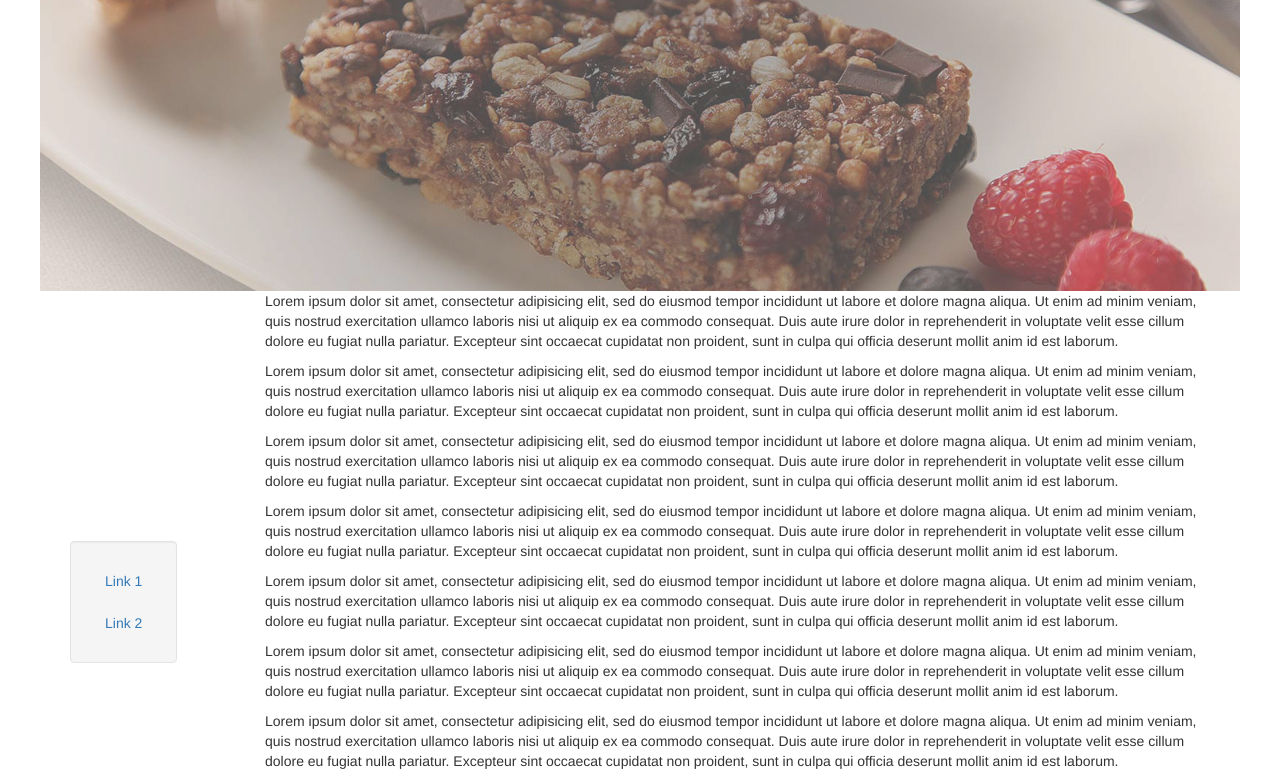
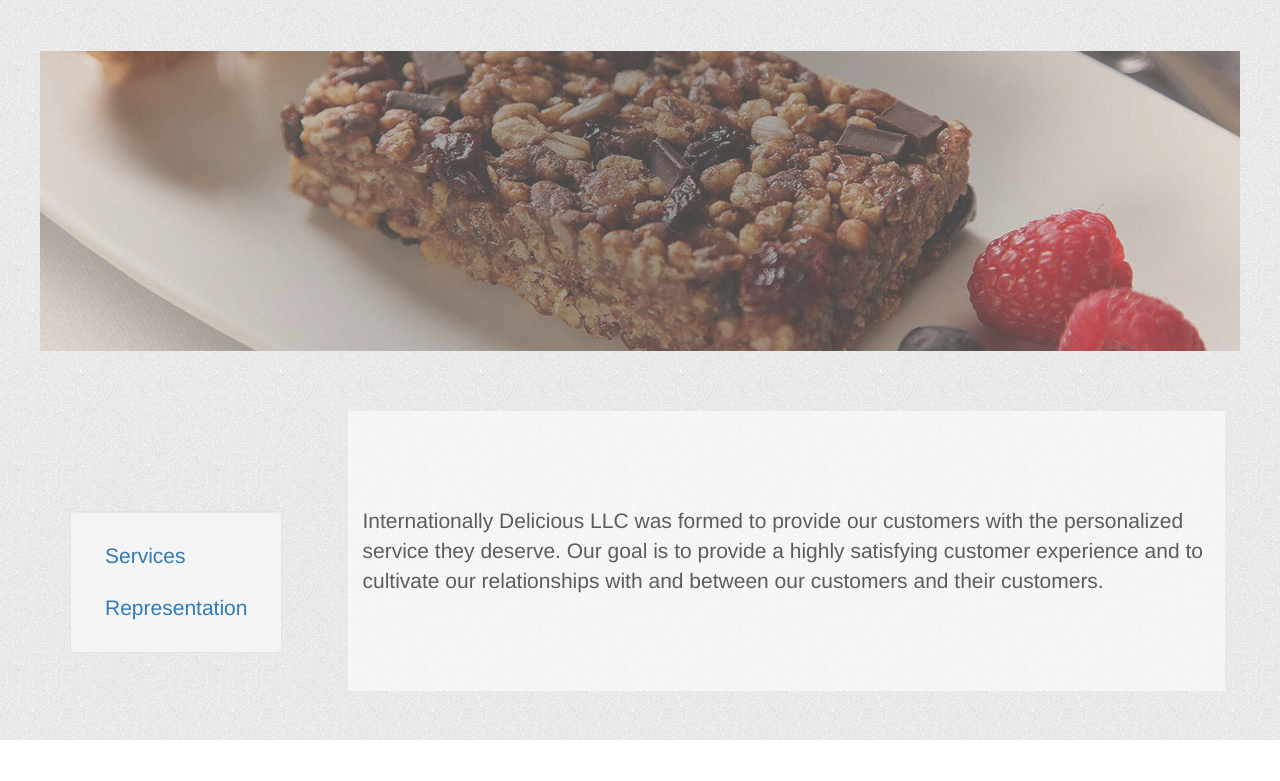
Before and after one commit to patrickmult/idbrokersllc.com, a plain HTML site: page index.html in a window 1280 px wide. Shown: the part 60-841 px from the top of the page. After the commit the page ends 800 px from the top, so only its background shows below. Drawn offline with nearby package versions, Linux system fonts and the light colour scheme.

Commit message:
index styling and formatting

```diff
--- a/css/styles.css
+++ b/css/styles.css
@@ -1,11 +1,49 @@
+body {
+    background-image: url(../img/light_toast.png);
+}
+
+#zcontent{
+    background-color: #ffffff;
+    opacity: 0.6;
+}
+
+#blurb{
+    color:white;
+    text-align: right;
+    position: absolute;
+    right: 20%;
+    bottom: 0;
+    font-size: 1.5em;
+}
+
+#sec0{
+    color:black;
+    font-size: 1.5em;
+}
+
+.textcontainer {
+   height: 20em;
+   position: relative
+}
+
+.vcenter {
+    margin: 0;
+   position: absolute;               /* 2 */
+   top: 50%;                         /* 3 */
+   transform: translate(0, -50%)
+}
+
 .sydebar {
-	margin-top: 250px;
+    margin-top: 100px;
+    font-size: 1.5em;
 }
 
 .bennercontainer {
 	background-color: blue;
 	height: 300px;
 	width: 100%;
+    margin-top:60px;
+    margin-bottom: 60px;
 }
 
 .navbar {
--- a/index.html
+++ b/index.html
@@ -22,7 +22,7 @@
   </head>
   <body>
 
-<!-- Banner and Logo -->
+
 
 <!-- Static navbar -->
 <div class="navbar navbar-inverse navbar-static-top">
@@ -30,9 +30,13 @@
     <div class="navbar-header">
       <a class="navbar-brand" href="#">Internationally Delicious LLC</a>
     </div>
+    <div id="blurb">
+      <span>YOUR CONSULTANT TO THE WORLD!</span>
+    </div>
   </div>
 </div>
 
+<!-- Flashing Banner -->
 <div class="bennercontainer" id="banner">
 </div>
 
@@ -41,28 +45,18 @@
 <div class="container">
 
 <div class="row">
-  <div class="col-md-2 col-sm-2 col-xs-2">
+  <div class="col-md-3 col-sm-3 col-xs-3">
     <div class="sydebar well bs-sidebar affix" id="sidebar">
       <ul class="nav nav-pills nav-stacked">
-        <li><a href="#">Link 1</a></li>
-        <li><a href="#">Link 2</a></li>
+        <li><a href="#">Services</a></li>
+        <li><a href="#">Representation</a></li>
       </ul>
     </div> <!--well bs-sidebar affix-->
   </div> <!--col-md-3-->
-  <div class="col-md-10 col-sm-10 col-xs-10">
-      <p>Lorem ipsum dolor sit amet, consectetur adipisicing elit, sed do eiusmod tempor incididunt ut labore et dolore magna aliqua. Ut enim ad minim veniam, quis nostrud exercitation ullamco laboris nisi ut aliquip ex ea commodo consequat. Duis aute irure dolor in reprehenderit in voluptate velit esse cillum dolore eu fugiat nulla pariatur. Excepteur sint occaecat cupidatat non proident, sunt in culpa qui officia deserunt mollit anim id est laborum.</p>
-
-      <p>Lorem ipsum dolor sit amet, consectetur adipisicing elit, sed do eiusmod tempor incididunt ut labore et dolore magna aliqua. Ut enim ad minim veniam, quis nostrud exercitation ullamco laboris nisi ut aliquip ex ea commodo consequat. Duis aute irure dolor in reprehenderit in voluptate velit esse cillum dolore eu fugiat nulla pariatur. Excepteur sint occaecat cupidatat non proident, sunt in culpa qui officia deserunt mollit anim id est laborum.</p>
-
-       <p>Lorem ipsum dolor sit amet, consectetur adipisicing elit, sed do eiusmod tempor incididunt ut labore et dolore magna aliqua. Ut enim ad minim veniam, quis nostrud exercitation ullamco laboris nisi ut aliquip ex ea commodo consequat. Duis aute irure dolor in reprehenderit in voluptate velit esse cillum dolore eu fugiat nulla pariatur. Excepteur sint occaecat cupidatat non proident, sunt in culpa qui officia deserunt mollit anim id est laborum. </p>
-
-      <p>Lorem ipsum dolor sit amet, consectetur adipisicing elit, sed do eiusmod tempor incididunt ut labore et dolore magna aliqua. Ut enim ad minim veniam, quis nostrud exercitation ullamco laboris nisi ut aliquip ex ea commodo consequat. Duis aute irure dolor in reprehenderit in voluptate velit esse cillum dolore eu fugiat nulla pariatur. Excepteur sint occaecat cupidatat non proident, sunt in culpa qui officia deserunt mollit anim id est laborum.</p>
-
-       <p>Lorem ipsum dolor sit amet, consectetur adipisicing elit, sed do eiusmod tempor incididunt ut labore et dolore magna aliqua. Ut enim ad minim veniam, quis nostrud exercitation ullamco laboris nisi ut aliquip ex ea commodo consequat. Duis aute irure dolor in reprehenderit in voluptate velit esse cillum dolore eu fugiat nulla pariatur. Excepteur sint occaecat cupidatat non proident, sunt in culpa qui officia deserunt mollit anim id est laborum. </p>
-
-       <p>Lorem ipsum dolor sit amet, consectetur adipisicing elit, sed do eiusmod tempor incididunt ut labore et dolore magna aliqua. Ut enim ad minim veniam, quis nostrud exercitation ullamco laboris nisi ut aliquip ex ea commodo consequat. Duis aute irure dolor in reprehenderit in voluptate velit esse cillum dolore eu fugiat nulla pariatur. Excepteur sint occaecat cupidatat non proident, sunt in culpa qui officia deserunt mollit anim id est laborum.</p>
-
-        <p>Lorem ipsum dolor sit amet, consectetur adipisicing elit, sed do eiusmod tempor incididunt ut labore et dolore magna aliqua. Ut enim ad minim veniam, quis nostrud exercitation ullamco laboris nisi ut aliquip ex ea commodo consequat. Duis aute irure dolor in reprehenderit in voluptate velit esse cillum dolore eu fugiat nulla pariatur. Excepteur sint occaecat cupidatat non proident, sunt in culpa qui officia deserunt mollit anim id est laborum. </p>
+  <div id="zcontent" class="col-md-9 col-sm-9 col-xs-9">
+    <div class="textcontainer">
+      <p id="sec0" class="vcenter">Internationally Delicious LLC was formed to provide our customers with the personalized service they deserve. Our goal is to provide a highly satisfying customer experience and to cultivate our relationships with and between our customers and their customers.</p>
+    </div>
   </div> <!--col-md-9-->
 </div> <!--row-->
 
@@ -77,3 +71,5 @@
     <script src="js/banner.js"></script>
   </body>
 </html>
+
+<!--<p id="sec1" class="vcenter">We are proud to represent such known brands as Yourbarfactory, Cynthia Foreman's Signature Products, and Organic Milling.</p>
```
Also changed, not shown: img/light_toast.png (added).
